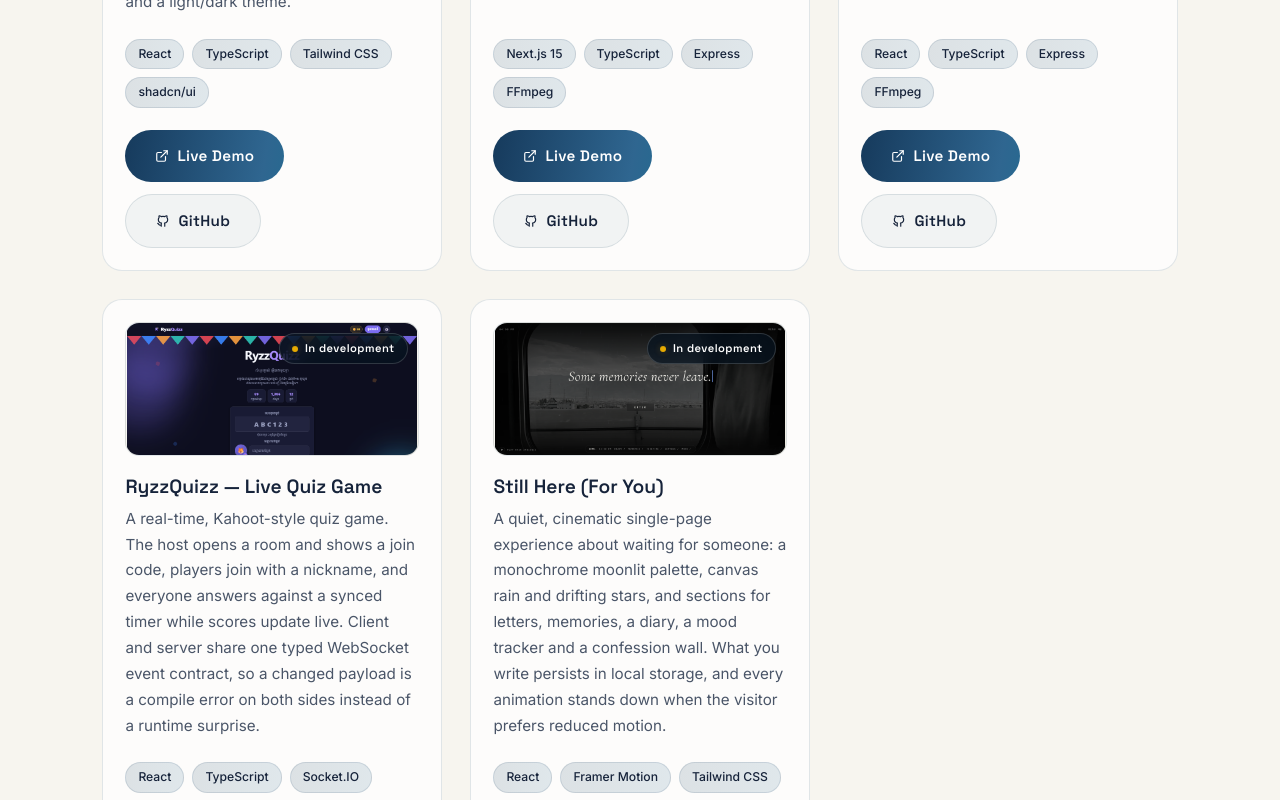
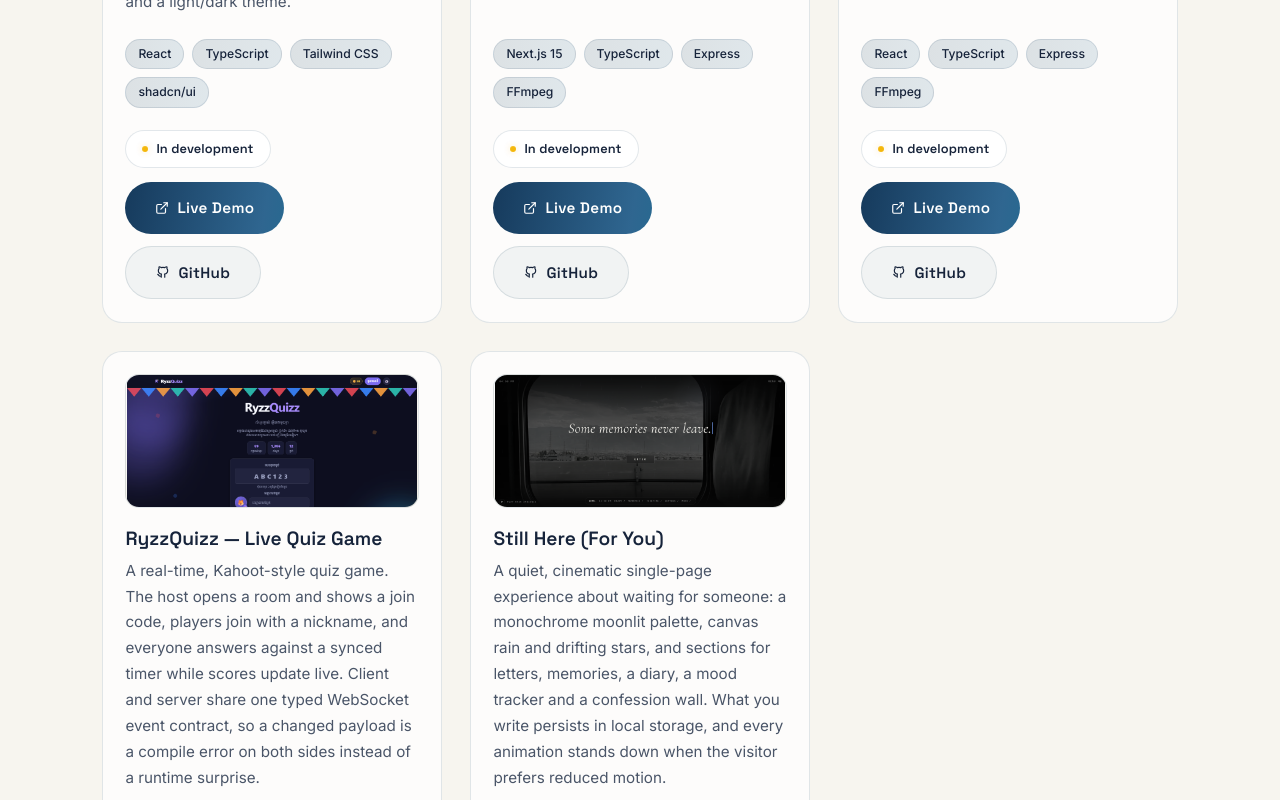
Before and after one commit to NuonVannsonleng/nuon-vannsonleng-portfolio, a React (Vite) app: page / in a window 1280 px wide. Shown: the part 4680-5480 px from the top of the page. Built offline with nearby package versions, Linux system fonts and the light colour scheme.

Commit message:
Move the in-development pill down beside the action buttons
It sat over the preview; it now sits directly above Live Demo on the
buttons' own metrics, so the card's controls read as one group.

Co-Authored-By: Claude Opus 5 <noreply@anthropic.com>

```diff
--- a/src/components/Projects.css
+++ b/src/components/Projects.css
@@ -24,7 +24,6 @@
 }
 
 .project-media {
-  position: relative;
   margin-bottom: 1.25rem;
   border-radius: var(--radius-md);
   overflow: hidden;
@@ -36,26 +35,24 @@
   transform: translateZ(24px); /* pops toward the viewer while tilting */
 }
 
-/* Progress pill over the top-right of the preview */
+/* Progress pill sitting just above the action buttons, on their metrics */
 .project-status {
-  position: absolute;
-  top: 10px;
-  right: 10px;
-  z-index: 1;
+  align-self: flex-start;
   display: inline-flex;
   align-items: center;
-  gap: 0.42rem;
-  padding: 5px 12px;
+  gap: 0.5rem;
+  margin-bottom: 0.85rem;
+  padding: 7px 16px;
   font-family: var(--font-display);
-  font-size: 0.7rem;
+  font-size: 0.8rem;
   font-weight: 600;
-  letter-spacing: 0.04em;
-  color: #fff;
-  background: rgba(6, 18, 31, 0.72);
-  border: 1px solid rgba(255, 255, 255, 0.16);
+  letter-spacing: 0.01em;
+  color: var(--text-primary);
+  background: var(--glass-bg);
+  border: 1px solid var(--glass-border);
   border-radius: var(--radius-pill);
-  backdrop-filter: blur(10px);
-  -webkit-backdrop-filter: blur(10px);
+  backdrop-filter: blur(8px);
+  -webkit-backdrop-filter: blur(8px);
 }
 
 .project-status-dot {
--- a/src/components/Projects.tsx
+++ b/src/components/Projects.tsx
@@ -43,12 +43,6 @@ function ProjectCard({ project }: { project: Project }) {
       <span className="tilt-glare" aria-hidden="true" />
       <div className="project-media">
         <ProjectMedia project={project} />
-        {project.status && (
-          <span className="project-status">
-            <span className="project-status-dot" aria-hidden="true" />
-            {project.status}
-          </span>
-        )}
       </div>
       <h3>{project.title}</h3>
       <p className="project-description">{project.description}</p>
@@ -57,6 +51,12 @@ function ProjectCard({ project }: { project: Project }) {
           <li key={tech}>{tech}</li>
         ))}
       </ul>
+      {project.status && (
+        <p className="project-status">
+          <span className="project-status-dot" aria-hidden="true" />
+          {project.status}
+        </p>
+      )}
       <div className="project-links">
         {project.demoUrl && (
           <a
```
